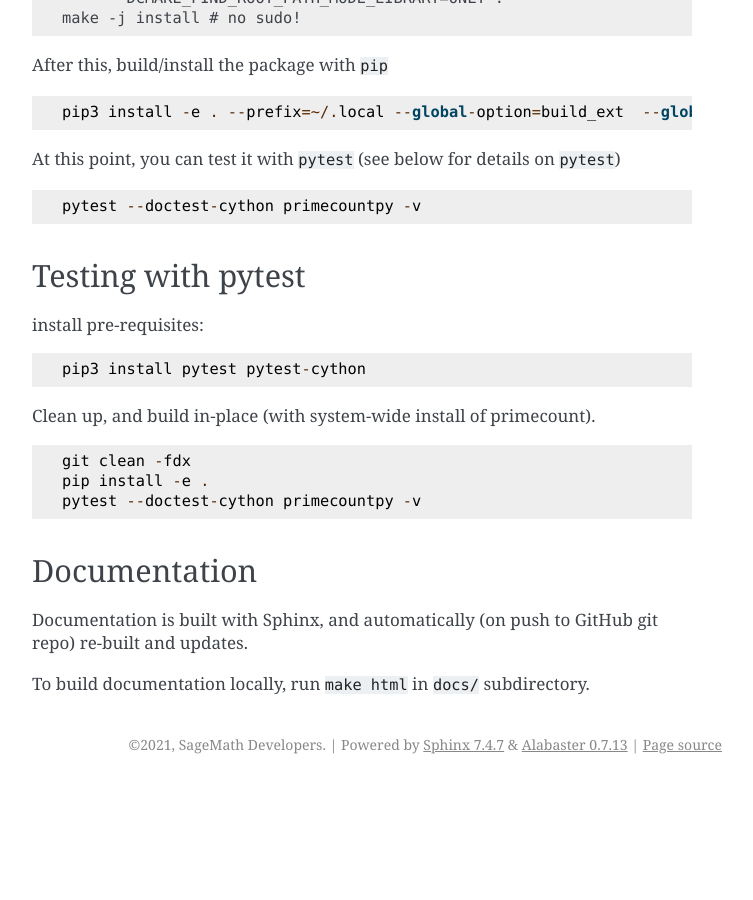
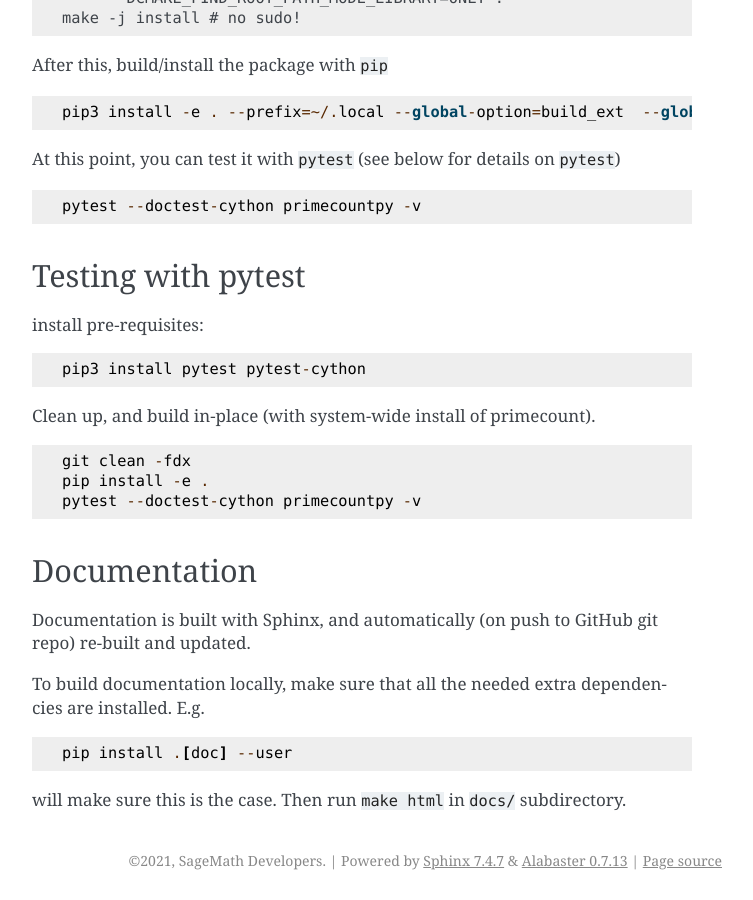
Before and after one commit to dimpase/primecountpy, a Sphinx documentation site: the page built from docs/source/installation.md, in a window 1280 px wide and 900 px high, scrolled down 1340 px. Shown: the whole window, without its empty margins (388-1141 px from the left). Built offline with Sphinx 7.4.7, drawn with Linux system fonts in a browser that asks for light colours; before the commit the page ends 2124 px from its top, so only the background shows below that.

Commit message:
update instructions for building docs

````diff
--- a/docs/source/installation.md
+++ b/docs/source/installation.md
@@ -91,6 +91,11 @@ pytest --doctest-cython primecountpy -v
 ## Documentation
 
 Documentation is built with Sphinx, and automatically (on push to GitHub git repo)
-re-built and updates.
+re-built and updated.
 
-To build documentation locally, run `make html` in `docs/` subdirectory.
+To build documentation locally, make sure that all the needed extra dependencies are installed. E.g.
+```
+pip install .[doc] --user
+```
+will make sure this is the case.
+Then run `make html` in `docs/` subdirectory.
````
